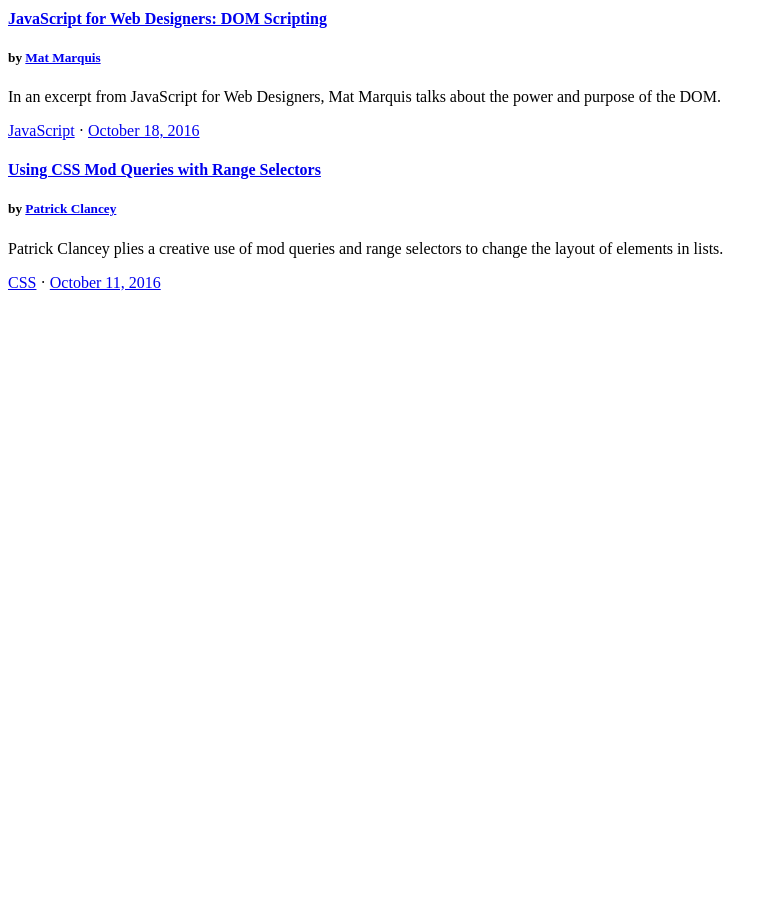
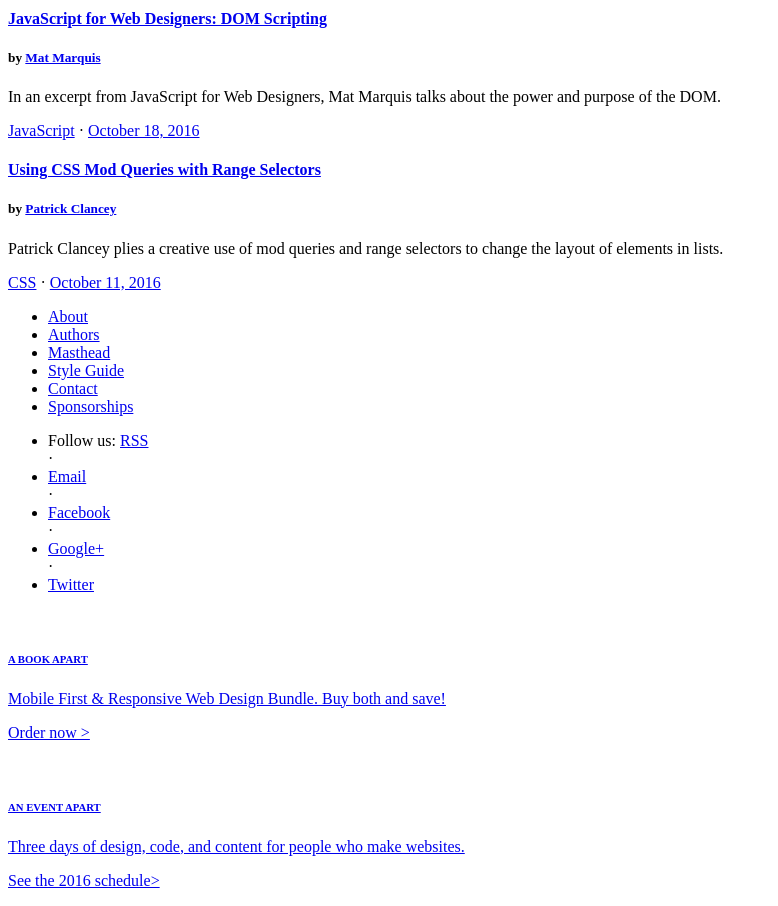
Before and after one commit to claileslie/01_HTML_Layout, a plain HTML site: page index.html in a window 1280 px wide. Shown: the part 1920-2826 px from the top of the page, without its empty margins (0-778 px from the left). Before the commit the page ends 2220 px from the top, so only its background shows below. Drawn offline with Linux system fonts and the light colour scheme.

Commit message:
Add a book apart and an event apart advertisement

```diff
--- a/index.html
+++ b/index.html
@@ -111,5 +111,45 @@
       <span> <a href="http://alistapart.com/topic/css">CSS</a> &middot <a href="http://alistapart.com/article/using-css-mod-queries-with-range-selectors">October 11, 2016</a></span>
       </article>
     </div>
+    <div class="footnav">
+      <nav>
+        <ul>
+          <li><a href="http://alistapart.com/about"/>About</a></li>
+          <li><a href="http://alistapart.com/authors"/>Authors</a></li>
+          <li><a href="http://alistapart.com/about/masthead"/>Masthead</a></li>
+          <li><a href="http://alistapart.com/about/style-guide"/>Style Guide</a></li>
+          <li><a href="http://alistapart.com/contact"/>Contact</a></li>
+          <li><a href="http://alistapart.com/about/sponsor"/>Sponsorships</a></li>
+        <ul>
+        </nav>
+        <nav>
+          <ul>
+            <li>Follow us: <a href="http://alistapart.com/about/rss"/>RSS</a></li>
+              &middot
+            <li><a href="http://alistapart.com/email-signup/"/>Email</a></li>
+              &middot
+            <li><a href="http://www.facebook.com/alistapart"/>Facebook</a></li>
+              &middot
+            <li><a href="https://plus.google.com/107749003388305496076"/>Google+</a></li>
+              &middot
+            <li><a href="http://www.twitter.com/alistapart"/>Twitter</a></li>
+          </ul>
+    </div>
+    <div class="ads">
+      <a href="https://abookapart.com/">
+        <img src=""/>
+        <h6><strong>A BOOK APART</strong></h6>
+        <p>Mobile First & Responsive Web Design Bundle. Buy both and save!</p>
+         <p class="buy">Order now ></p>
+       </a>
+     </div>
+     <div class="ads">
+       <a href="http://aneventapart.com/">
+         <img src=""/>
+         <h6><strong>AN EVENT APART</strong></h6>
+         <p>Three days of design, code, and content for people who make websites.</p>
+          <p class="buy">See the 2016 schedule></p>
+        </a>
+    </div>
   </body>
 </html>
```
